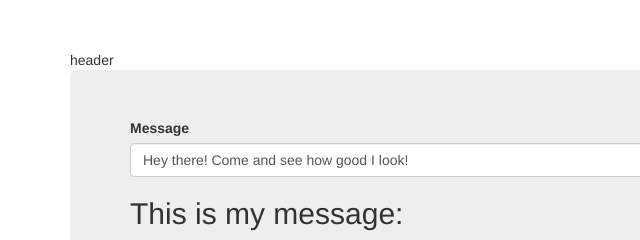
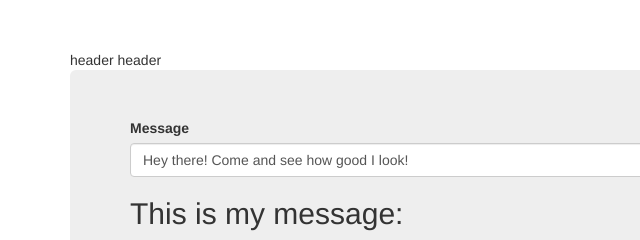
Before and after one commit to Mithrakalaiselvan/CommonRepo, a website: page public/index.html in a window 1280 px wide. Shown: the top 240 px of the page, 0-640 px from the left. Drawn offline with nearby package versions, Linux system fonts and the light colour scheme.

Commit message:
added header header in branch

```diff
--- a/public/index.html
+++ b/public/index.html
@@ -17,7 +17,7 @@
 </head>
 <body class="container" ng-app="firstApp" ng-controller="mainController as main">
 <header>
- header
+ header header
  </header>
 <div class="jumbotron">
 <div class="form-group">
```
